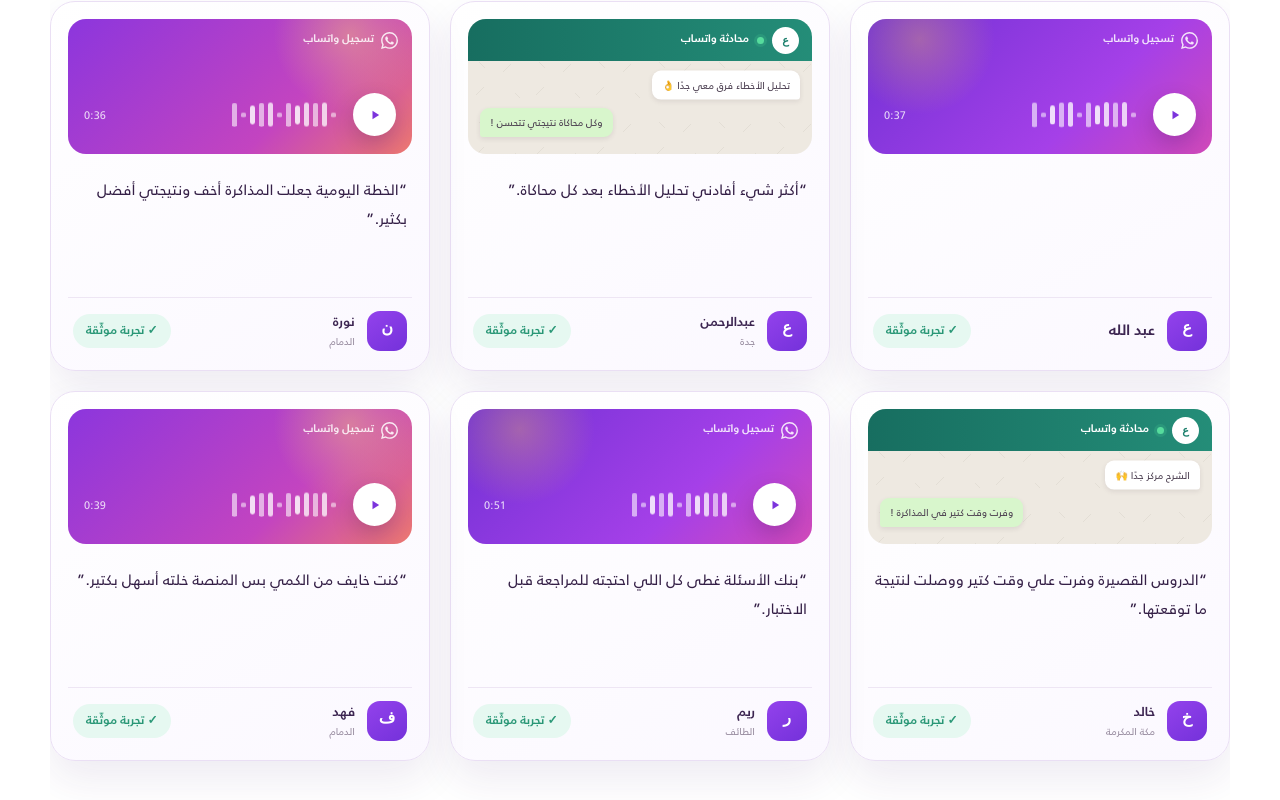
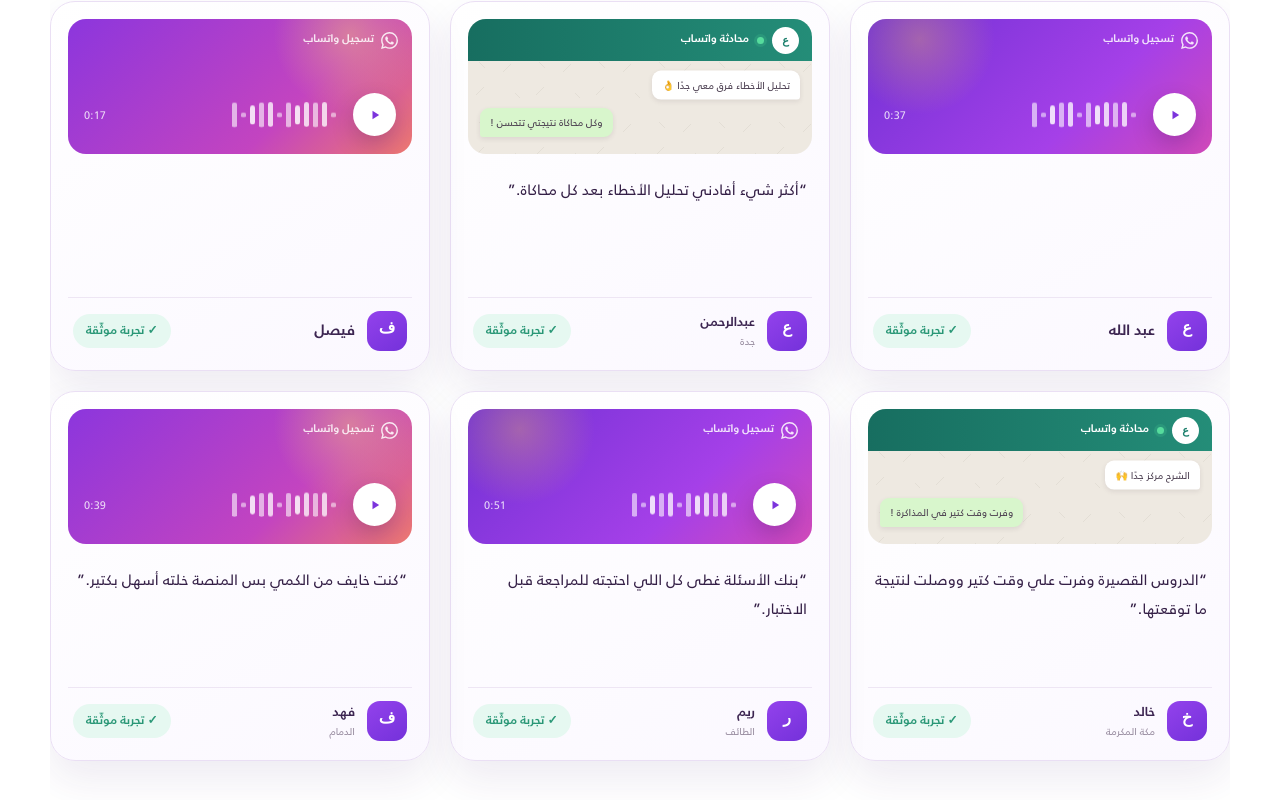
Before and after one commit to KareemPro-Hub/qudrat-maghrabi, a React (Vite) app: page / in a window 1280 px wide. Shown: the part 3346-4146 px from the top of the page. Built offline with nearby package versions, Linux system fonts and the light colour scheme; no server answers; a web font is replaced by a local one.

Commit message:
reviews: real audio testimonial for Faisal (replaces Noura placeholder)

```diff
--- a/src/pages/Home.tsx
+++ b/src/pages/Home.tsx
@@ -79,7 +79,7 @@ const testimonials: Testimonial[] = [
   { kind: 'voice', warm: false, name: 'عبد الله', audio: '/reviews/review-abdullah.mp3', time: '0:37' },
   { kind: 'whatsapp', quote: 'أكثر شيء أفادني تحليل الأخطاء بعد كل محاكاة.', name: 'عبدالرحمن', city: 'جدة',
     chat: ['تحليل الأخطاء فرق معي جدًا 👌', 'وكل محاكاة نتيجتي تتحسن !'] },
-  { kind: 'voice', warm: true, quote: 'الخطة اليومية جعلت المذاكرة أخف ونتيجتي أفضل بكثير.', name: 'نورة', city: 'الدمام', time: '0:36' },
+  { kind: 'voice', warm: true, name: 'فيصل', audio: '/reviews/review-faisal.mp3', time: '0:17' },
   { kind: 'whatsapp', quote: 'الدروس القصيرة وفرت علي وقت كتير ووصلت لنتيجة ما توقعتها.', name: 'خالد', city: 'مكة المكرمة',
     chat: ['الشرح مركز جدًا 🙌', 'وفرت وقت كتير في المذاكرة !'] },
   { kind: 'voice', warm: false, quote: 'بنك الأسئلة غطى كل اللي احتجته للمراجعة قبل الاختبار.', name: 'ريم', city: 'الطائف', time: '0:51' },
```
Also changed, not shown: 1 other file (tests, documents, lock files or other folders).
